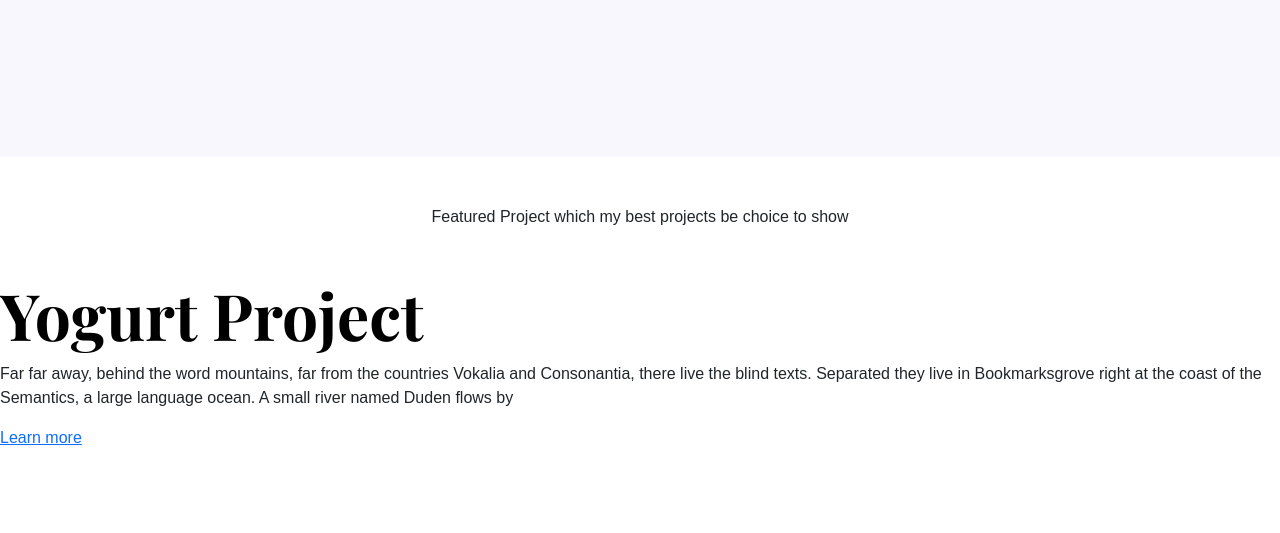
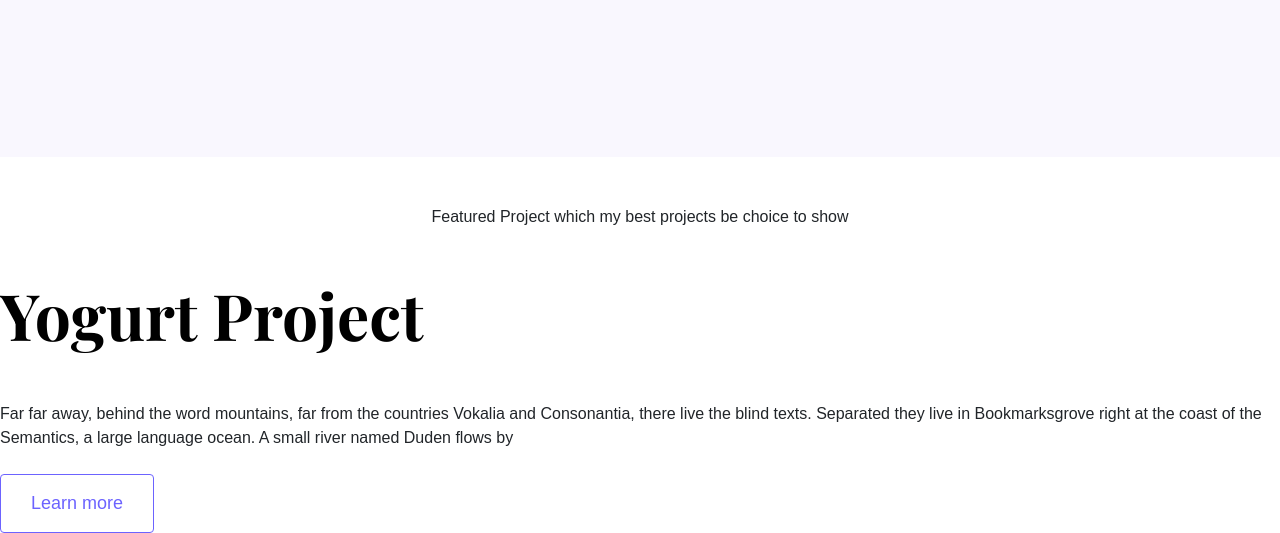
Before and after one commit to Thandokazi2000/Portfolio-project, a plain HTML site: page index.html in a window 1280 px wide. Shown: the part 455-988 px from the top of the page. Before the commit the page ends 905 px from the top, so only its background shows below. Drawn offline with nearby package versions, Linux system fonts and the light colour scheme.

Commit message:
updated files

```diff
--- a/index.html
+++ b/index.html
@@ -39,13 +39,13 @@
     <p class="text-center m-5">
       Featured Project which my best projects be choice to show
     </p>
-    <h2>Yogurt Project</h2>
-    <p>
+    <h2 class="mb-5">Yogurt Project</h2>
+    <p class="mb-4">
       Far far away, behind the word mountains, far from the countries Vokalia
       and Consonantia, there live the blind texts. Separated they live in
       Bookmarksgrove right at the coast of the Semantics, a large language
       ocean. A small river named Duden flows by
     </p>
-    <a href="#">Learn more</a>
+    <a href="#" class="btn btn-branding-outline">Learn more</a>
   </body>
 </html>
--- a/styles/portfolio.css
+++ b/styles/portfolio.css
@@ -53,3 +53,11 @@ p {
   line-height: 27px;
   padding: 15px 30px;
 }
+.btn-branding-outline {
+  color: var(--branding-color);
+  border-radius: 4px;
+  border: 1px solid var(--branding-color);
+  font-size: 18px;
+  line-height: 27px;
+  padding: 15px 30px;
+}
```
